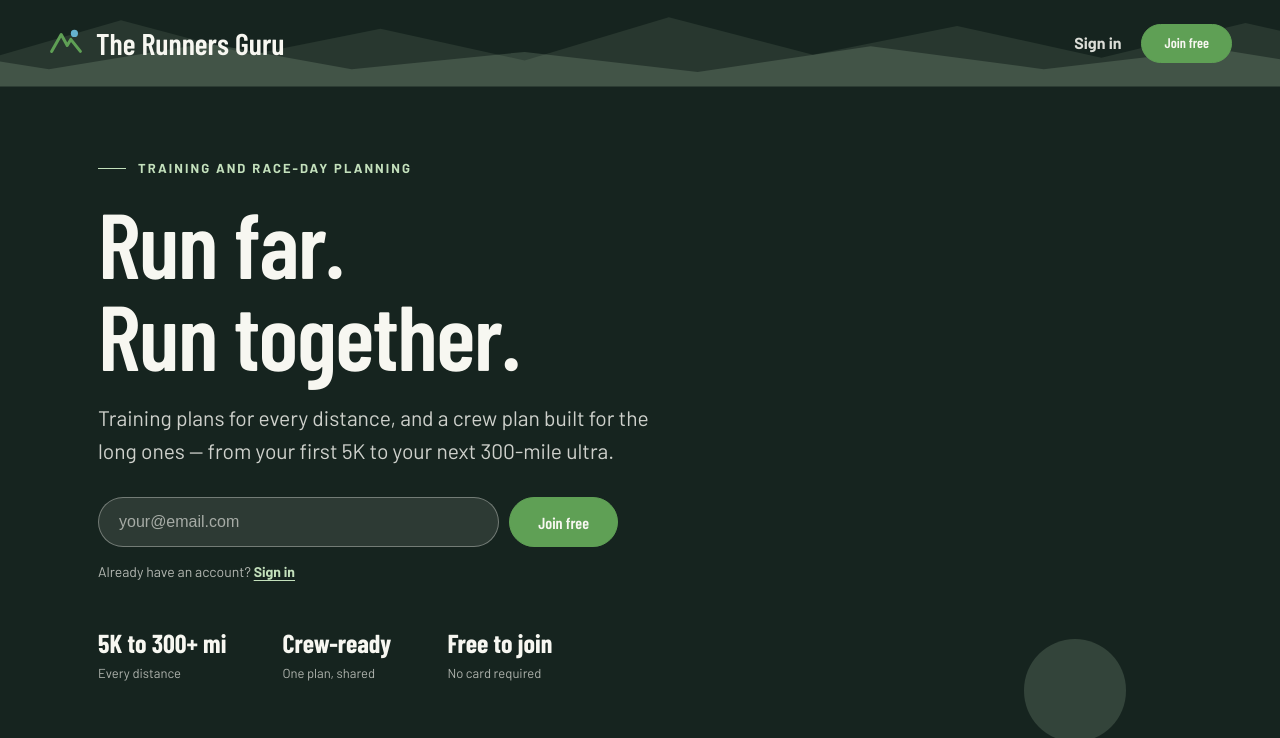
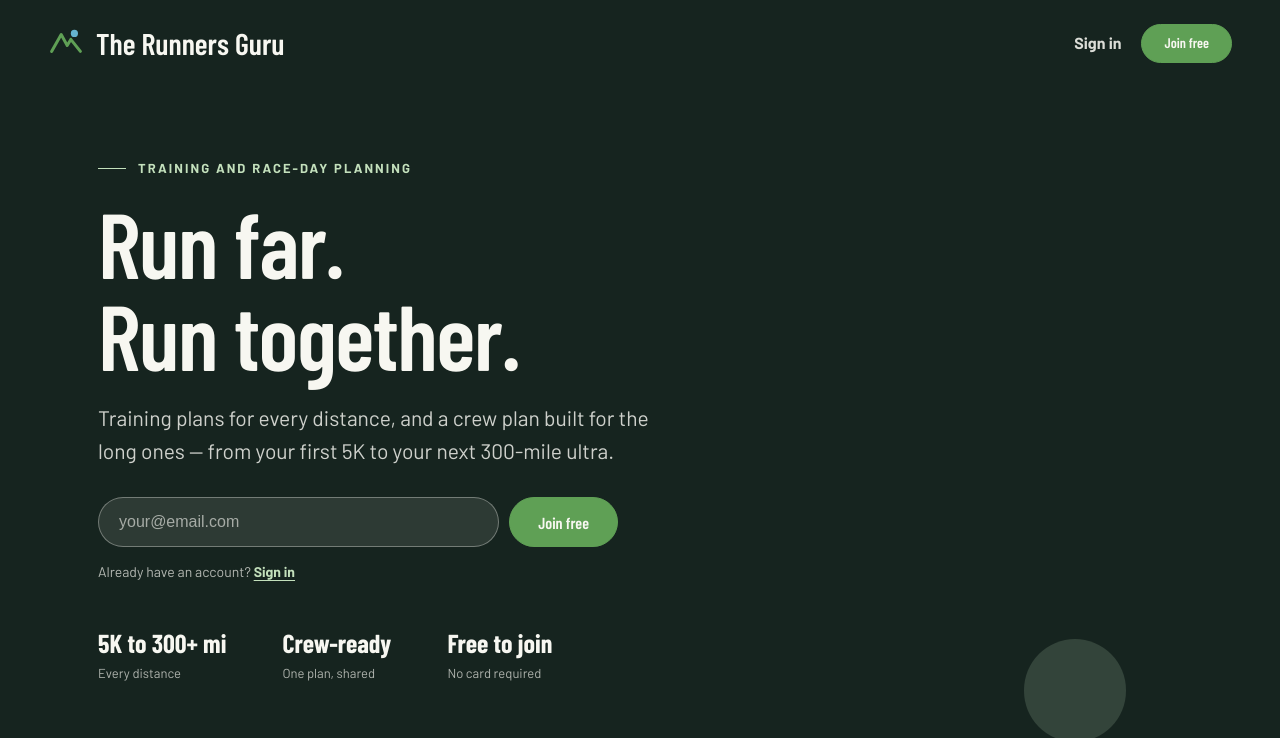
Before and after one commit to NepaPower/TheRunnersGuru, a React (Vite) app: page / in a window 1280 px wide. Shown: the top 738 px of the page. Built offline with nearby package versions, Linux system fonts and the light colour scheme; no server answers.

Commit message:
Revert "Landing page: add a mountain skyline to the pinned top bar"
This reverts commit 46b4bffb9f656027dcd9201b19c2e8fdbdb8049b.

```diff
--- a/src/routes/Landing.tsx
+++ b/src/routes/Landing.tsx
@@ -98,18 +98,6 @@ export function Landing() {
         <Button variant="primary" onClick={() => navigate('/signup')}>
           Join free
         </Button>
-        <svg className="rg-landing-nav-scene" viewBox="0 0 1200 60" preserveAspectRatio="xMidYMax slice" fill="none" aria-hidden="true">
-          <polygon
-            points="0,60 0,40 80,22 150,40 240,14 330,38 420,20 520,42 620,12 720,38 820,18 920,40 1020,16 1120,38 1200,24 1200,60"
-            fill="currentColor"
-            opacity="0.1"
-          />
-          <polygon
-            points="0,60 0,48 100,34 190,48 300,30 400,48 520,36 640,50 760,32 880,48 1000,34 1100,50 1200,40 1200,60"
-            fill="currentColor"
-            opacity="0.17"
-          />
-        </svg>
       </nav>
 
       <section className="rg-landing-hero">
--- a/src/routes/landing.css
+++ b/src/routes/landing.css
@@ -38,17 +38,6 @@
   box-shadow: 0 2px 14px color-mix(in srgb, #000 35%, transparent);
 }
 .rg-landing-nav-brand svg { transition: width 0.2s ease, height 0.2s ease; }
-/* A low mountain skyline along the bar's bottom edge, behind its content. */
-.rg-landing-nav { overflow: hidden; }
-.rg-landing-nav-scene {
-  position: absolute;
-  inset: 0;
-  width: 100%;
-  height: 100%;
-  color: var(--color-accent-300);
-  pointer-events: none;
-}
-.rg-landing-nav > :not(.rg-landing-nav-scene) { position: relative; z-index: 1; }
 .rg-landing-nav.is-scrolled .rg-landing-nav-brand { font-size: 24px; }
 .rg-landing-nav.is-scrolled .rg-landing-nav-brand svg { width: 30px; height: 30px; }
 .rg-landing-nav.is-scrolled .btn-primary { padding-block: 7px; }
```
